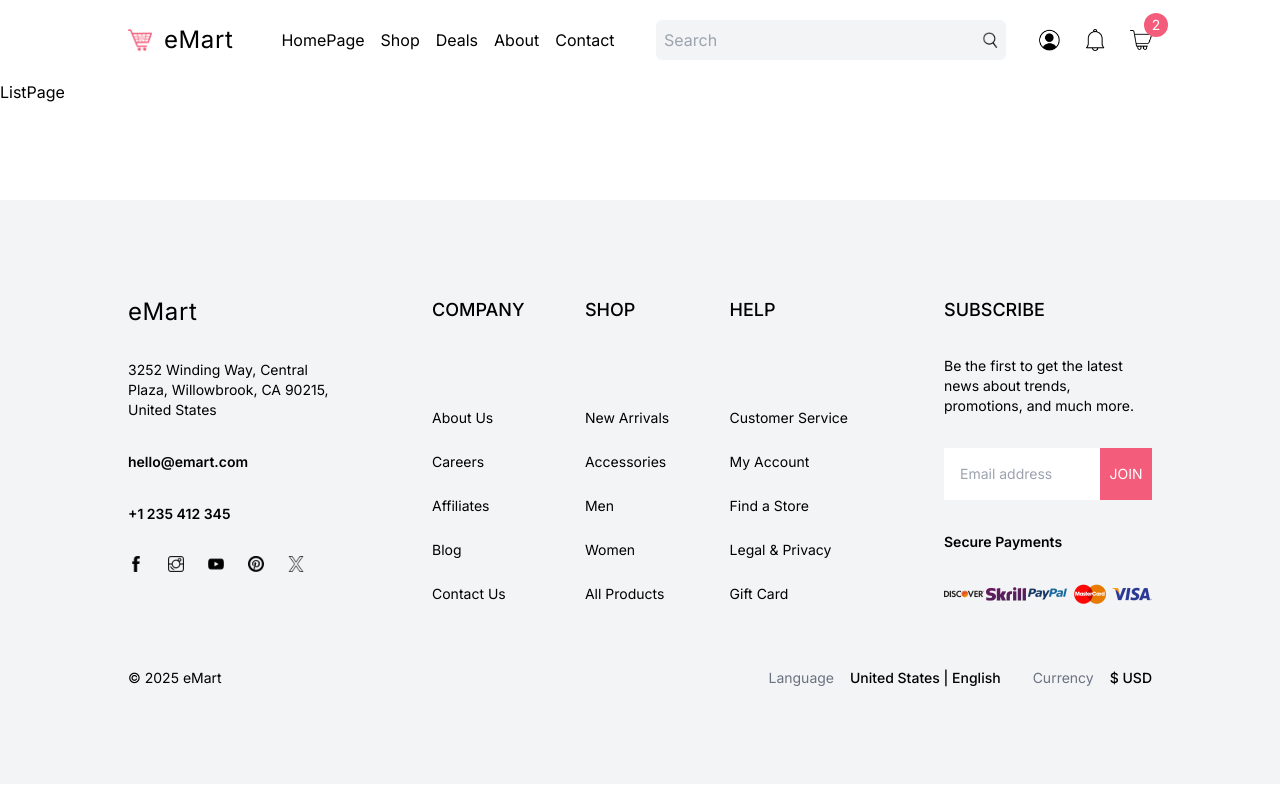
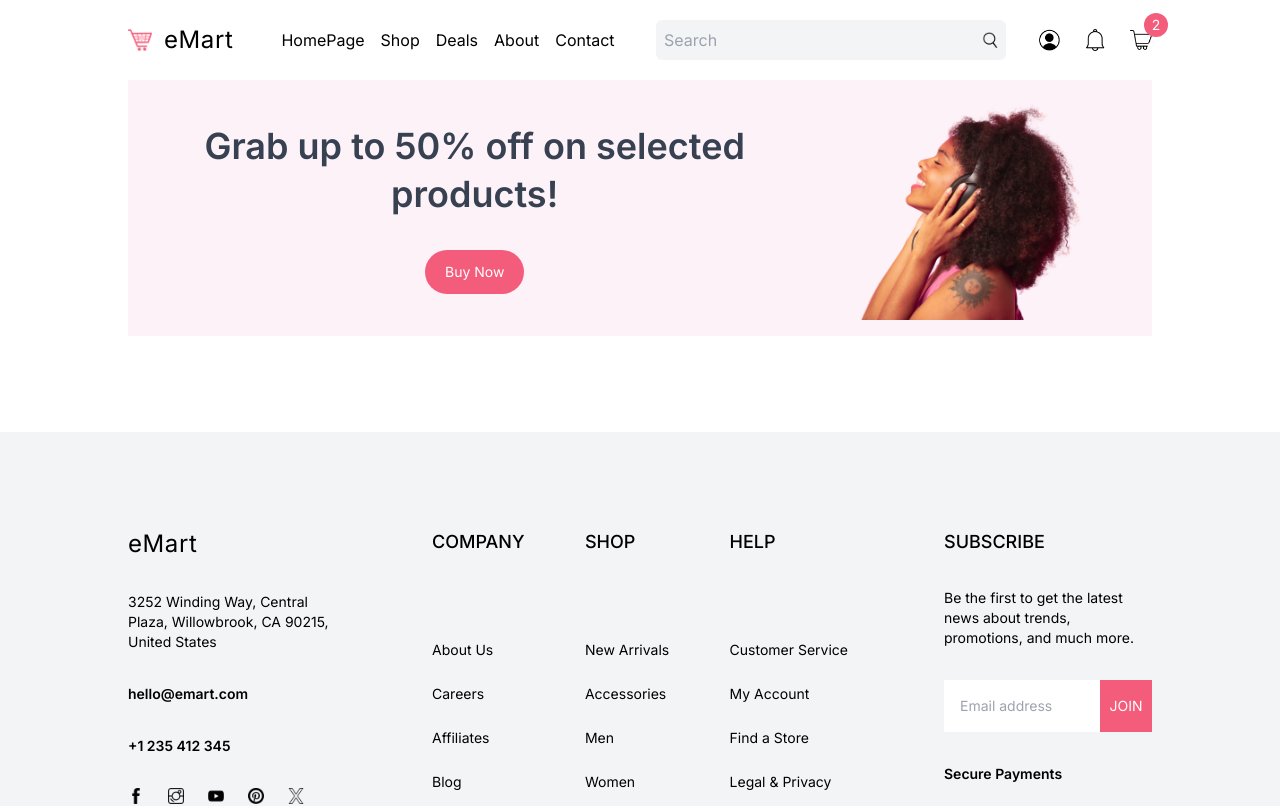
Before and after one commit to shamimthedev/eMart-nextjs-ecom-store, a Next.js app: page /list in a window 1280 px wide. Shown: the top 806 px of the page. Built offline with nearby package versions, Linux system fonts and the light colour scheme.

Commit message:
Update ListPage

```diff
--- a/src/app/list/page.tsx
+++ b/src/app/list/page.tsx
@@ -1,9 +1,20 @@
-
+import Image from "next/image";
 
 const ListPage = () => {
   return (
-    <div>ListPage</div>
-  )
-}
+    <div className="px-4 md:px-8 lg:px-16 xl:px-32 2xl:px-64 relative">
+      {/* CAMPAIGN  */}
+      <div className="bg-pink-50 4 p-4 flex justify-between h-64">
+        <div className="w-2/3 flex flex-col items-center justify-center gap-8 text-center">
+          <h1 className="font-semibold text-4xl leading-[48px] text-gray-700">Grab up to 50% off on selected products!</h1>
+          <button className="rounded-3xl bg-pinki text-white w-max py-3 px-5 text-sm">Buy Now</button>
+        </div>
+        <div className="w-1/3 relative">
+          <Image src="/woman.png" alt="" fill className="object-contain" />
+        </div>
+      </div>
+    </div>
+  );
+};
 
-export default ListPage
+export default ListPage;
```
